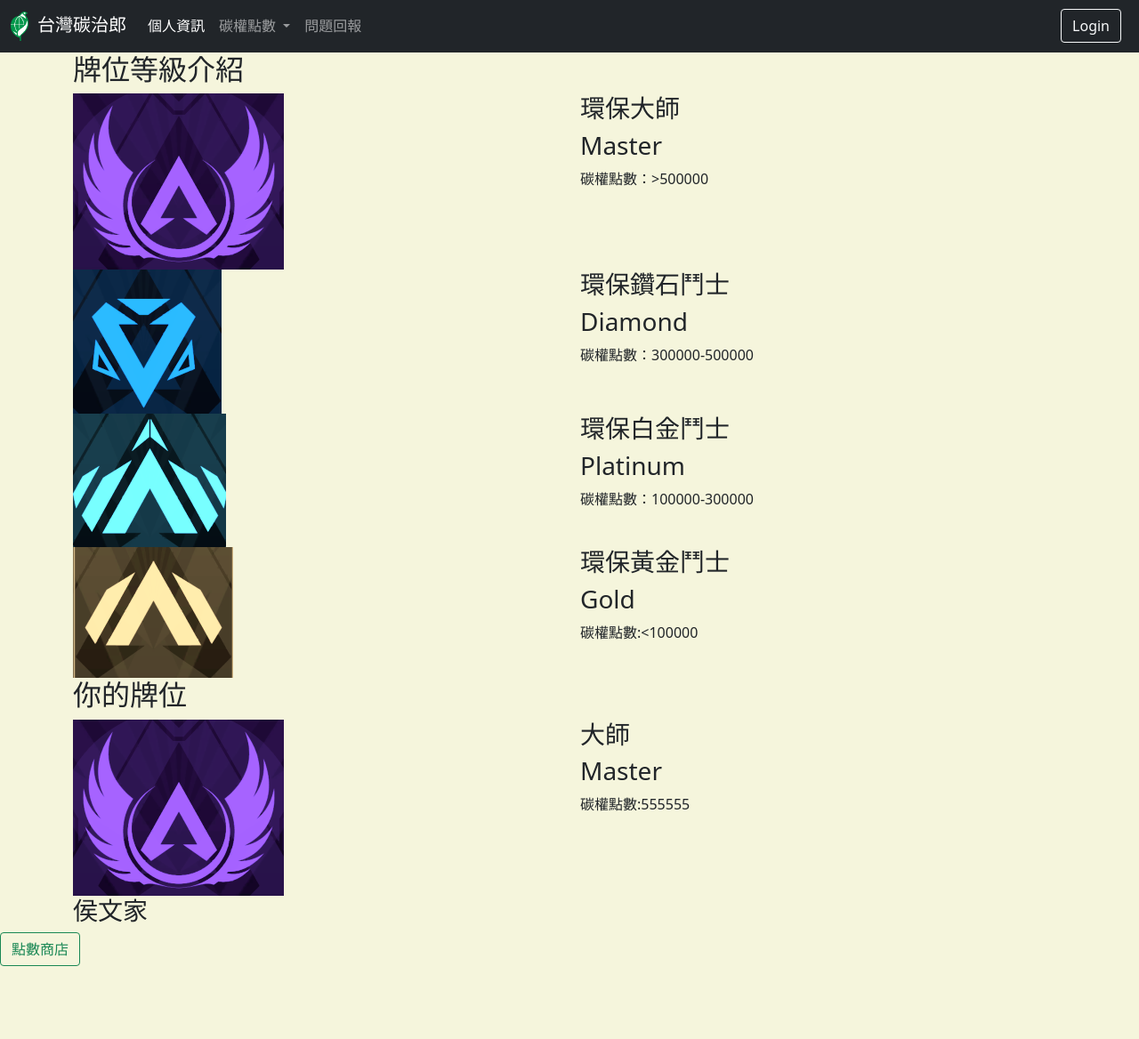
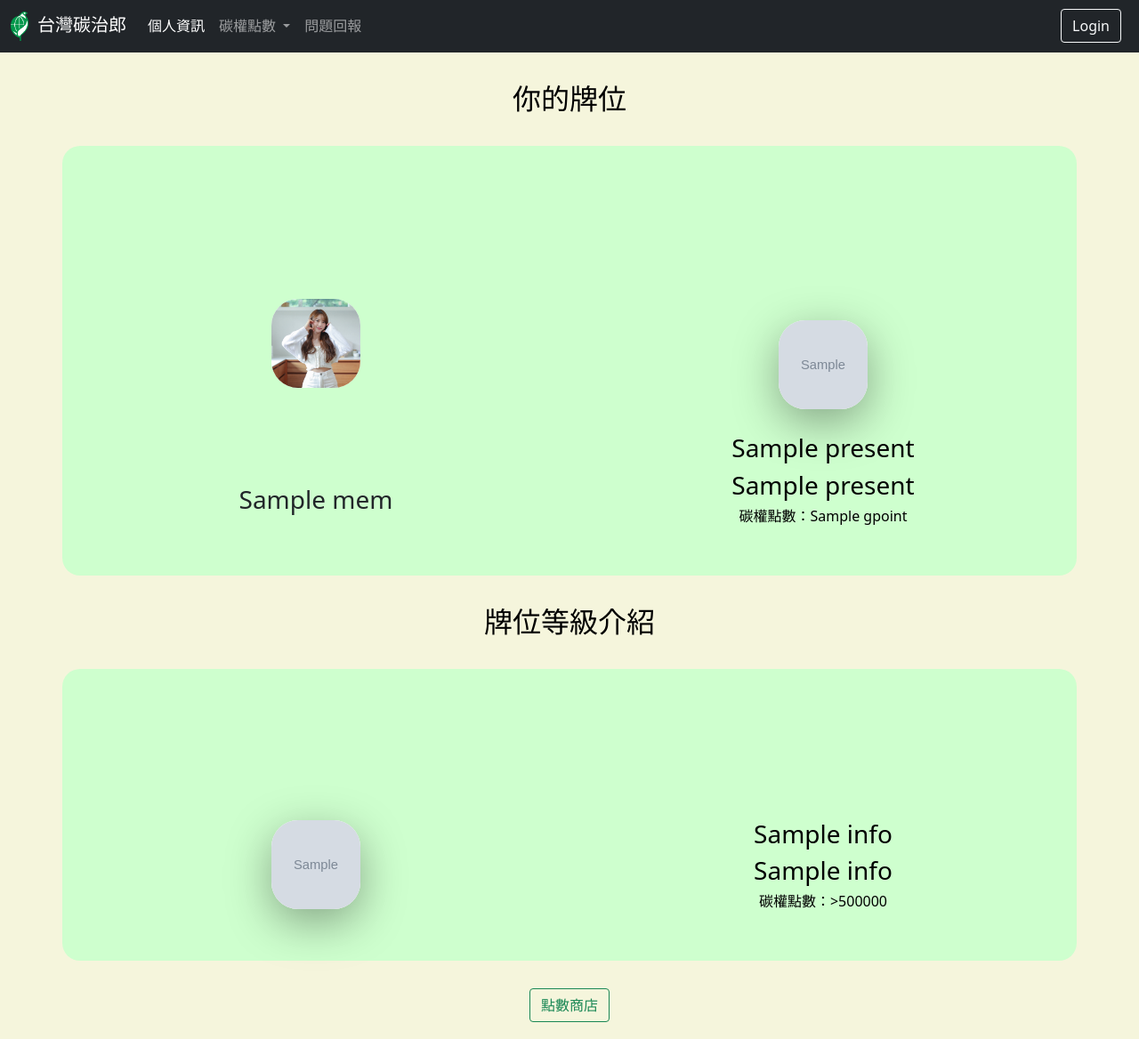
Before and after one commit to GaeunHome/SA, a Django app: template templates/leaderboard.html in a window 1280 px wide. Shown: the whole page at 89% size. Before the commit the page ends 1086 px from the top, so only its background shows below. Run offline with Django 4.2, Linux system fonts and the light colour scheme; the template is opened without the code that fills it: most values are stand-ins (such as "Sample title", 1, 10 or a date in 2020); grey boxes marked "Sample" are stand-in pictures; some libraries are stand-ins or nearby versions.

Commit message:
詳細排位介面優化

```diff
--- a/demo/urls.py
+++ b/demo/urls.py
@@ -15,7 +15,7 @@ Including another URLconf
 """
 from django.contrib import admin
 from django.urls import path
-from myapp.views import signin, vip, signup, passbook, report, productlist, products, signout, buy, qrcode, memberset, modify
+from myapp.views import signin, vip, signup, passbook, report, productlist, products, signout, buy, qrcode, memberset, modify, ranklist
 
 urlpatterns = [
     path('admin/', admin.site.urls),
@@ -31,4 +31,5 @@ urlpatterns = [
     path('qrcode/', qrcode, name=""),
     path('memberset/', memberset, name=""),
     path('modify/', modify, name=""),
+    path('ranklist/', ranklist, name=""),
 ]
--- a/myapp/admin.py
+++ b/myapp/admin.py
@@ -15,9 +15,9 @@ class transactionAdmin(admin.ModelAdmin):
 admin.site.register(transaction, transactionAdmin)
 
 class productAdmin(admin.ModelAdmin):
-    list_display=('productID','productname','productpoint','productlimit')
+    list_display=('productID','productname','productimage1','productpoint','productlimit')
 admin.site.register(product, productAdmin)
 
 class rankAdmin(admin.ModelAdmin):
-    list_display=('rankname','rankimg','rankpoint')
+    list_display=('rankname','rankengname','rankimg','rankpoint')
 admin.site.register(rankinfo, rankAdmin)
--- a/myapp/models.py
+++ b/myapp/models.py
@@ -44,6 +44,7 @@ class product(models.Model):
 
 class rankinfo(models.Model):
     rankname = models.CharField(max_length=20, null=False)
+    rankengname = models.CharField(max_length=30, null=False)
     rankimg = models.CharField(max_length=20, null=False)
     rankpoint = models.IntegerField()
     def __str__(self):
--- a/templates/leaderboard.html
+++ b/templates/leaderboard.html
@@ -7,7 +7,7 @@
     <meta name="viewport" content="width=device-width, initial-scale=1.0">
     <title>個人資料</title>
     <link rel="stylesheet" href="{% static 'css/navbar.css' %}">
-    <link rel="stylesheet" href="{% static 'css/leaderborad.css' %}">
+    <link rel="stylesheet" href="{% static 'css/leaderboard.css' %}">
     <link href='https://unpkg.com/boxicons@2.1.4/css/boxicons.min.css' rel='stylesheet'>
     <link href="https://cdn.jsdelivr.net/npm/bootstrap@5.1.1/dist/css/bootstrap.min.css" rel="stylesheet"
         integrity="sha384-F3w7mX95PdgyTmZZMECAngseQB83DfGTowi0iMjiWaeVhAn4FJkqJByhZMI3AhiU" crossorigin="anonymous">
@@ -47,73 +47,6 @@
       </div>
     </div>
   </nav>
-
-  <div class="container" id="container-content">
-    <div class="aaa">
-    <h2>牌位等級介紹</h2>
-    </div>
-    <div class="row row-cols-2">
-      <div class="col">
-        <div class="imgbox">
-          <img src="{% static 'img/master.png' %}">
-          </div>
-      </div>
-
-      <div class="col">
-        <div class="name">
-          <h3>環保大師</h3>
-          <h3>Master</h3>
-          </div>
-            <div class="name1">
-            <span>碳權點數：>500000</span>
-          </div>
-        </div>
-
-        <div class="col">
-          <div class="imgbox" >
-            <img src="{% static 'img/diamond.png' %}">
-          </div>
-        </div>
-        <div class="col">
-          <div class="name">
-            <h3>環保鑽石鬥士</h3>
-            <h3>Diamond</h3>
-        </div>
-        <div class="name1">
-          <span>碳權點數：300000-500000</span>
-        </div>
-      </div>
-
-      <div class="col">
-        <div class="imgbox" >
-          <img src="{% static 'img/platinum.png' %}">
-        </div>
-      </div>
-      <div class="col">
-        <div class="name">
-          <h3>環保白金鬥士</h3>
-          <h3>Platinum</h3>
-        </div>
-        <div class="name1">
-          <span>碳權點數：100000-300000</span>
-        </div>
-      </div>
-      <div class="col">
-        <div class="imgbox" >
-          <img src="{% static 'img/gold.png' %}">
-        </div>
-      </div>
-      <div class="col">
-        <div class="name">
-          <h3>環保黃金鬥士</h3>
-          <h3>Gold</h3>
-        </div>
-          <div class="name1">
-          <span>碳權點數:<100000</span>
-        </div>
-      </div>
-    </div>
-  </div>
   <div class="container" id="container-2">
     <div class="aaa">
       <h2>你的牌位</h2>
@@ -121,40 +54,53 @@
     <div class="row row-cols-2" >
       <div class="col">
         <div class="imgbox" id="imgbox-content">
-          <img src="assets/img/master.png">
+          <img src="{% static 'img/luda.jpeg' %}">
         </div>
         <div class="imgbox-content-1">
-          <h3>侯文家</h3>
+          <h3>{{ mem.name }}</h3>
+        </div>
+      </div>
+      <div class="col">
+        <div class="col">
+          <div class="imgbox" >
+            <img src="/static/img/{{present.rankimg}}">
+          </div>
+        </div>
+        <div class="name">
+          <h3>{{ present.rankname }}</h3>
+          <h3>{{ present.rankengname }}</h3>
+        </div>
+          <div class="name1">
+          <span>碳權點數：{{ mem.GPOINT }}</span>
+        </div>
+      </div>
+    </div>
+  </div>
+  <div class="container" id="container-content">
+    <div class="aaa">
+    <h2>牌位等級介紹</h2>
+    </div>
+    <div class="row row-cols-2">
+      {% for info in rank %}
+      <div class="col">
+        <div class="imgbox">
+          <img src="/static/img/{{info.rankimg}}">
         </div>
       </div>
       <div class="col">
         <div class="name">
-          <h3>大師</h3>
-          <h3>Master</h3>
+          <h3>{{ info.rankname }}</h3>
+          <h3>{{ info.rankengname }}</h3>
         </div>
-          <div class="name1">
-          <span>碳權點數:555555</span>
-        </div>
+            <div class="name1">
+            <span>碳權點數：>500000</span>
+         </div>
       </div>
-    </div>
+      {% endfor %}
+
   </div>
 
   <a href="#"><button type="button" class="btn btn-outline-success" id="button-last">點數商店</button></a>
-
-
-
-
-
-  <script>
-    const randomString = Array.from({length: 7}, () => {
-      const chars = "ABCDEFGHIJKLMNOPQRSTUVWXYZ0123456789";
-      return chars[Math.floor(Math.random() * chars.length)];
-    }).join("");
-
-    const result = '/' + randomString;
-
-    JsBarcode("#barcode",result, {format: "code128", background: "beige"});
-  </script>
 
   <script src="https://cdn.jsdelivr.net/npm/bootstrap@5.2.3/dist/js/bootstrap.bundle.min.js"
     integrity="sha384-kenU1KFdBIe4zVF0s0G1M5b4hcpxyD9F7jL+jjXkk+Q2h455rYXK/7HAuoJl+0I4"
```
Also changed, not shown: myapp/views.py (+13 -0 lines), db.sqlite3, myapp/migrations/0025_rankinfo_rankengname.py (added).
